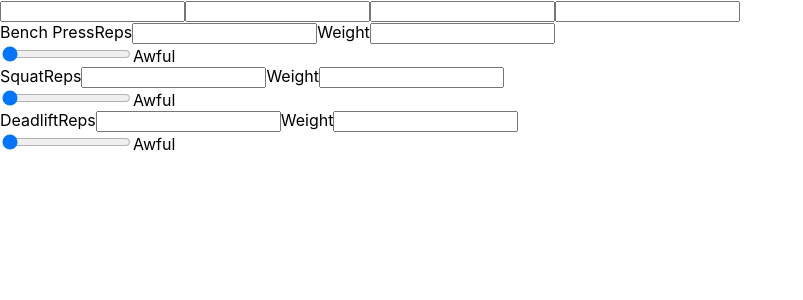
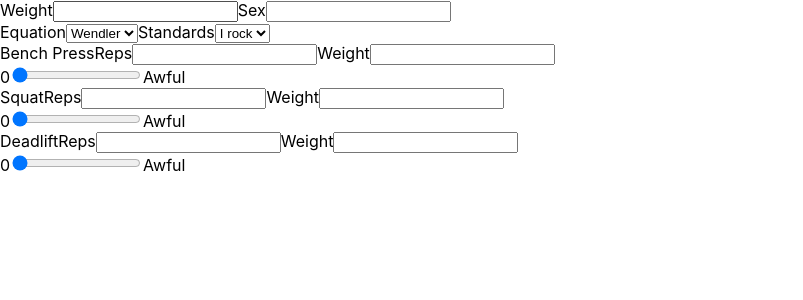
Before and after one commit to RobertWoods/StrengthStandards, a React (Create React App) app: page / in a window 1280 px wide. Shown: the top 300 px of the page, without its empty margins (0-803 px from the left). Built offline with nearby package versions, Linux system fonts and the light colour scheme.

Commit message:
Replaced some plain text with labels, replaced equation and standard selection with dropdowns

```diff
--- a/src/index.js
+++ b/src/index.js
@@ -19,6 +19,7 @@ function MaxRange(props){
 
     return(
         <div>
+            <span>{ parseInt(props.value) }</span>
             <input type="range" min="0" max={props.exercise.max} value={props.value} readOnly={true} title="Hello"/>
             <span>{getMessage()}</span>
         </div>
@@ -53,11 +54,11 @@ class StatusBoard extends React.Component {
     render(){
         return(
             <div>
-                <div>
-                    <span>{this.props.exercise.name}</span>
+                <label>
+                    {this.props.exercise.name}
                     <span>Reps</span><input type="number" className="repsInput" onChange={this.handleChange}/>
                     <span><span>Weight</span><input className="weightInput" type="number" onChange={this.handleChange}/></span>
-                </div>
+                </label>
                 <MaxRange exercise={this.props.exercise} value={this.getMax()}/>
             </div>
         )
@@ -98,12 +99,31 @@ class ExerciseMaxForm extends React.Component {
 }
 
 function CalculationInformation(props){
+    const standardOptions = props.standards.map((standard) =>
+        <option value={standard.name}>{standard.name}</option>
+    );
+    const equationOptions = props.equations.map((equation) =>
+    <option value={equation.name}>{equation.name}</option>
+    );
     return(
         <div>
-            <input className="lifter-weight" type="text" onChange={(event)=>props.handler(event.target.value, false, false, false)}></input>
-            <input className="lifter-sex" type="text" onChange={(event)=>props.handler(false, event.target.value, false, false)}></input>
-            <input className="max-equation" type="text" onChange={(event)=>props.handler(false, false, event.target.value, false)}></input>
-            <input className="max-standards" type="text" onChange={(event)=>props.handler(false, false, false, event.target.value)}></input>
+            <label>Weight
+                <input className="lifter-weight" type="text" onChange={(event)=>props.handler(event.target.value, false, false, false)}></input>
+            </label>
+            <label>Sex
+                <input className="lifter-sex" type="text" onChange={(event)=>props.handler(false, event.target.value, false, false)}></input>
+            </label>
+            <br/>
+            <label>Equation
+                <select className="max-equation" type="text" onChange={(event)=>props.handler(false, false, event.target.value, false)}>
+                    { equationOptions }
+                </select>
+            </label>
+            <label>Standards
+                <select className="max-standards" onChange={(event)=>props.handler(false, false, false, event.target.value)}>
+                    { standardOptions }
+                </select>
+            </label>
         </div>
     )
 }
@@ -122,7 +142,27 @@ class StrengthStandards extends React.Component {
             }
         }
         this.handleCalculationChange = this.handleCalculationChange.bind(this);
-    }
+    };
+
+    standardsList = [
+        {
+            name: 'I rock'
+        },
+        {
+            name: 'I roll'
+        }
+    ]
+
+    equationList = [
+        {
+            name: "Wendler",
+            equation: (reps,weight)=>(0.03333 * Number(reps) * Number(weight)) + Number(weight)
+        },
+        {
+            name: "Wacky",
+            equation: (reps, weight)=> weight
+        }
+    ]
 
     handleCalculationChange(lifterWeight, lifterSex, equation, standards){
         this.setState({
@@ -135,12 +175,13 @@ class StrengthStandards extends React.Component {
                 standards: standards ? standards : this.state.maxInformation.standards
             }
         })
+        console.log(this.state);
     }
 
     render(){
         return(
             <div>
-                <CalculationInformation handler={this.handleCalculationChange}/>
+                <CalculationInformation handler={this.handleCalculationChange} standards={this.standardsList} equations={this.equationList}/>
                 <ExerciseMaxForm lifterInformation={this.state.lifterInformation} maxInformation={this.state.maxInformation}/>
             </div>
         )
@@ -148,5 +189,4 @@ class StrengthStandards extends React.Component {
 
 }
 
-const input = { max: 100 };
 ReactDOM.render(<StrengthStandards/>, document.getElementById('root'));
```
